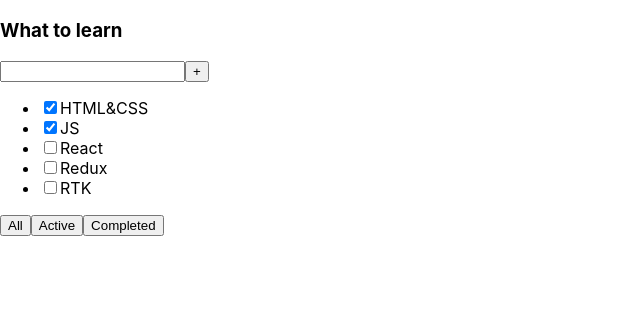
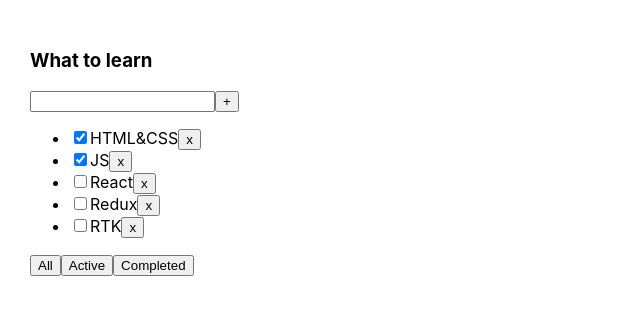
Before and after one commit to Cheloyek/TodoList, a React (Create React App) app: page / in a window 1280 px wide. Shown: the top 314 px of the page, without its empty margins (0-640 px from the left). Built offline with nearby package versions, Linux system fonts and the light colour scheme.

Commit message:
add useState

```diff
--- a/src/App.tsx
+++ b/src/App.tsx
@@ -1,25 +1,51 @@
-import React from 'react';
+import React, {useState} from 'react';
 import './App.css';
-import TodoList from "./TodoList";
+import TodoList, {TaskType} from "./TodoList";
+
 
 // component
 function App() {
     // BLL (бизнес логика, хранение данных):
-    const todoListTitle = "What to learn"
-    const tasks = [
-        // для однородных элементов создаются идентификаторы
+    const todoListTitle: string = "What to learn"
+
+    // let tasks: Array<TaskType> = [
+    //     {id: 1, title: "HTML&CSS", isDone: true}, // => <li>{...}</li>
+    //     {id: 2, title: "JS", isDone: true}, // => <li>{...}</li>
+    //     {id: 3, title: "React", isDone: false}, // => <li>{...}</li>
+    //     {id: 10, title: "Redux", isDone: false}, // => <li>{...}</li>
+    //     {id: 11, title: "RTK", isDone: false}, // => <li>{...}</li>
+    // ];
+    //React.useState()
+    const [tasks, setTasks] = useState<Array<TaskType>>([
         {id: 1, title: "HTML&CSS", isDone: true}, // => <li>{...}</li>
         {id: 2, title: "JS", isDone: true}, // => <li>{...}</li>
         {id: 3, title: "React", isDone: false}, // => <li>{...}</li>
         {id: 10, title: "Redux", isDone: false}, // => <li>{...}</li>
         {id: 11, title: "RTK", isDone: false}, // => <li>{...}</li>
-    ]
+    ])
+    // или так
+    // let tasks = result[0] // переменная для хранения данных
+    // const setTasks = result[1]//позволяет передавать измененные данные, чтобы реакт их отрисовал
+
+    //удаление task
+    // если значение true добавит task в новый массив
+    // у одного значение совпаден и вернет false, в массив не попадет
+    // перезапишем переменную tasks
+    // функцию нужно передать через props в TodoList и добавить в Type
+    const removeTask = (taskId: number) => {
+        setTasks(tasks.filter((t) => t.id !== taskId)) // true || false проверяет каждое значение
+        console.log(tasks)
+    }
 
     // GUI:
     return (
-        <>
-            <TodoList tasks={tasks} title={todoListTitle}/>
-        </>
+        <div className="App">
+            <TodoList
+                tasks={tasks}
+                title={todoListTitle}
+                removeTask={removeTask}
+            />
+        </div>
     );
 }
 
--- a/src/TodoList.tsx
+++ b/src/TodoList.tsx
@@ -4,9 +4,10 @@
 type TodoListPropsType = {
     title: string
     tasks: Array<TaskType> // tasks с типом TaskType
+    removeTask: (taskId:number) => void //void всегда возвращает undefined, void может быть заменен на другой тип
 }
 
-type TaskType = {
+export type TaskType = {
     id: number
     title: string
     isDone: boolean
@@ -15,16 +16,16 @@
 // rsc
 // в функцию передали props (параметры функции).props - объект
 const TodoList = (props: TodoListPropsType) => {
-
-    const tasksList = props.tasks.map((task) => {
+    const getTasksListItem = (t: TaskType) => {
         return (
-            <li>
-                <input type="checkbox" checked={task.isDone}/>
-                <span>{task.title}</span>
+            <li key={t.id}>
+                <input type={"checkbox"} checked={t.isDone}/>
+                <span>{t.title}</span>
+                <button onClick={() => props.removeTask(t.id)}>x</button>
             </li>
         )
-    })
-
+    }
+    const tasksList = props.tasks.map(getTasksListItem)
     return (
         <div>
             <h3>{props.title}</h3>
@@ -45,6 +46,6 @@
             </div>
         </div>
     );
-};
+}
 
 export default TodoList;
```
